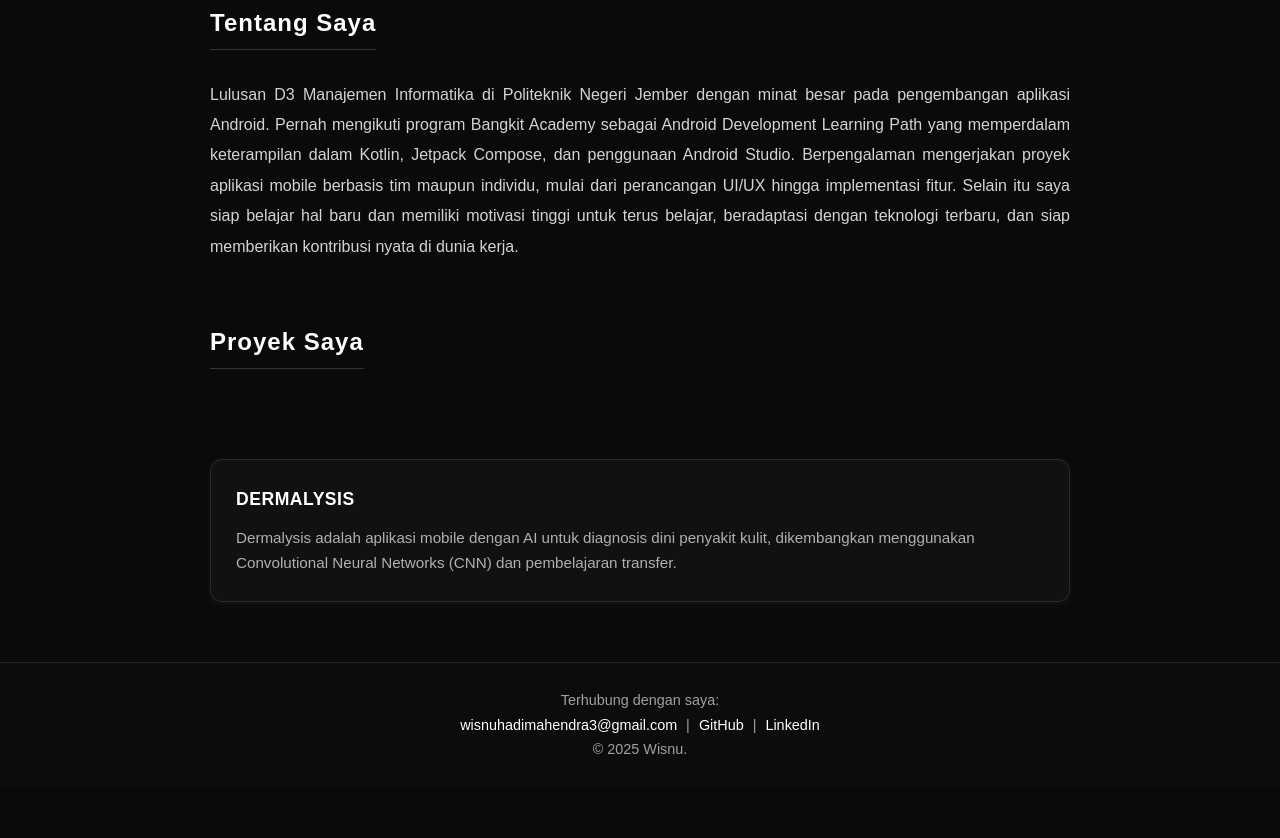
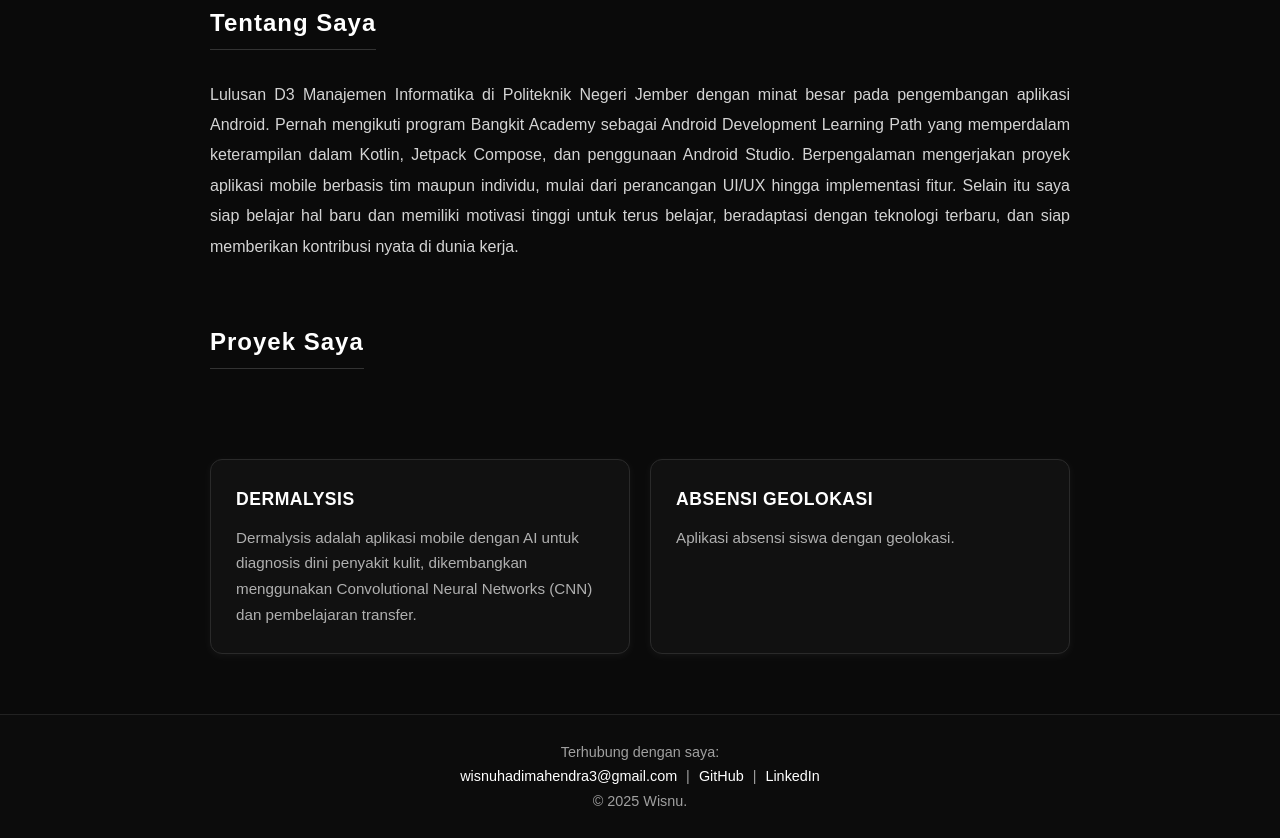
Before and after one commit to Wisnuuh/Wisnu-Portofolio, a plain HTML site: page index.html in a window 1280 px wide. Shown: the part 337-1175 px from the top of the page. Before the commit the page ends 1124 px from the top, so only its background shows below. Drawn offline with Linux system fonts and the light colour scheme.

Commit message:
Update index.html

```diff
--- a/index.html
+++ b/index.html
@@ -129,6 +129,10 @@
             <h3>Dermalysis</h3>
             <p>Dermalysis adalah aplikasi mobile dengan AI untuk diagnosis dini penyakit kulit, dikembangkan menggunakan Convolutional Neural Networks (CNN) dan pembelajaran transfer.</p>
         </a>
+      <a href="https://github.com/Wisnuuh/UjikomLSP" target="_blank" class="project-card">
+            <h3>Absensi Geolokasi</h3>
+            <p>Aplikasi absensi siswa dengan geolokasi.</p>
+        </a>
     </section>
 
     <footer>
```
